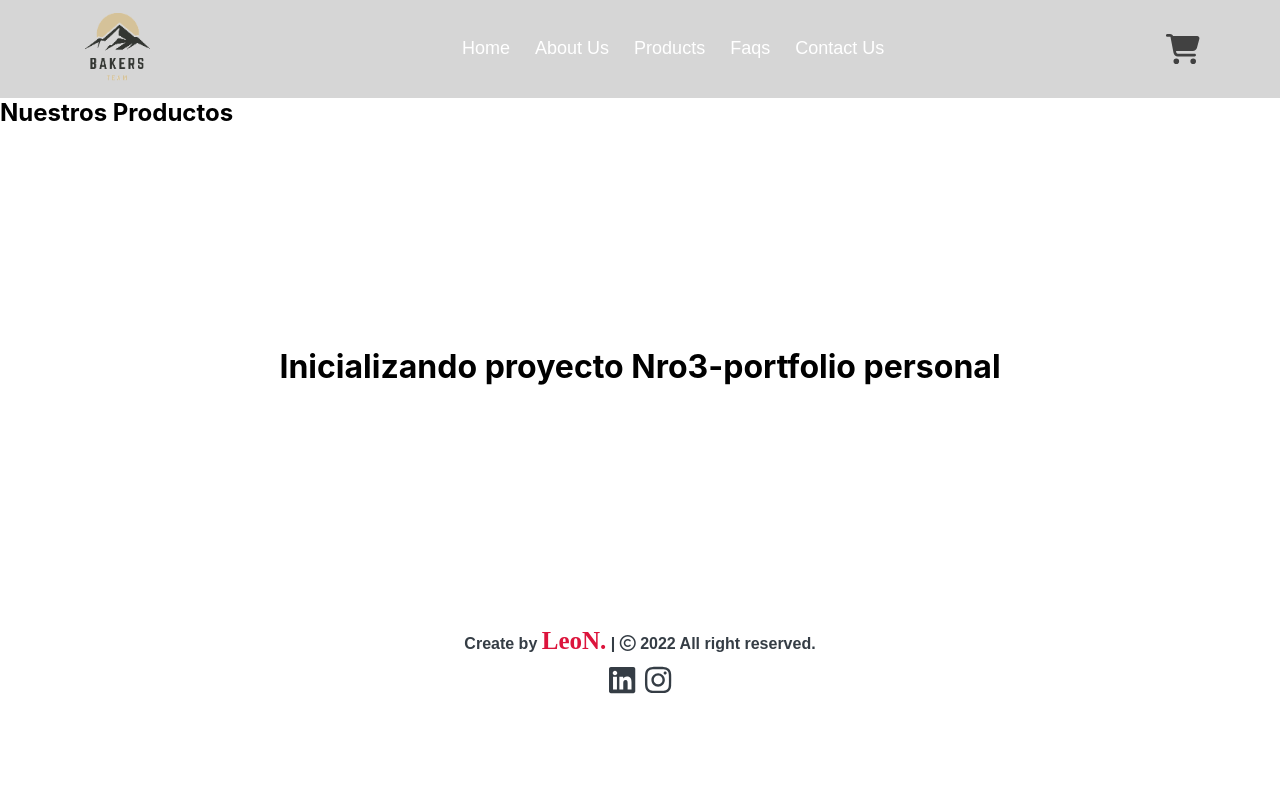
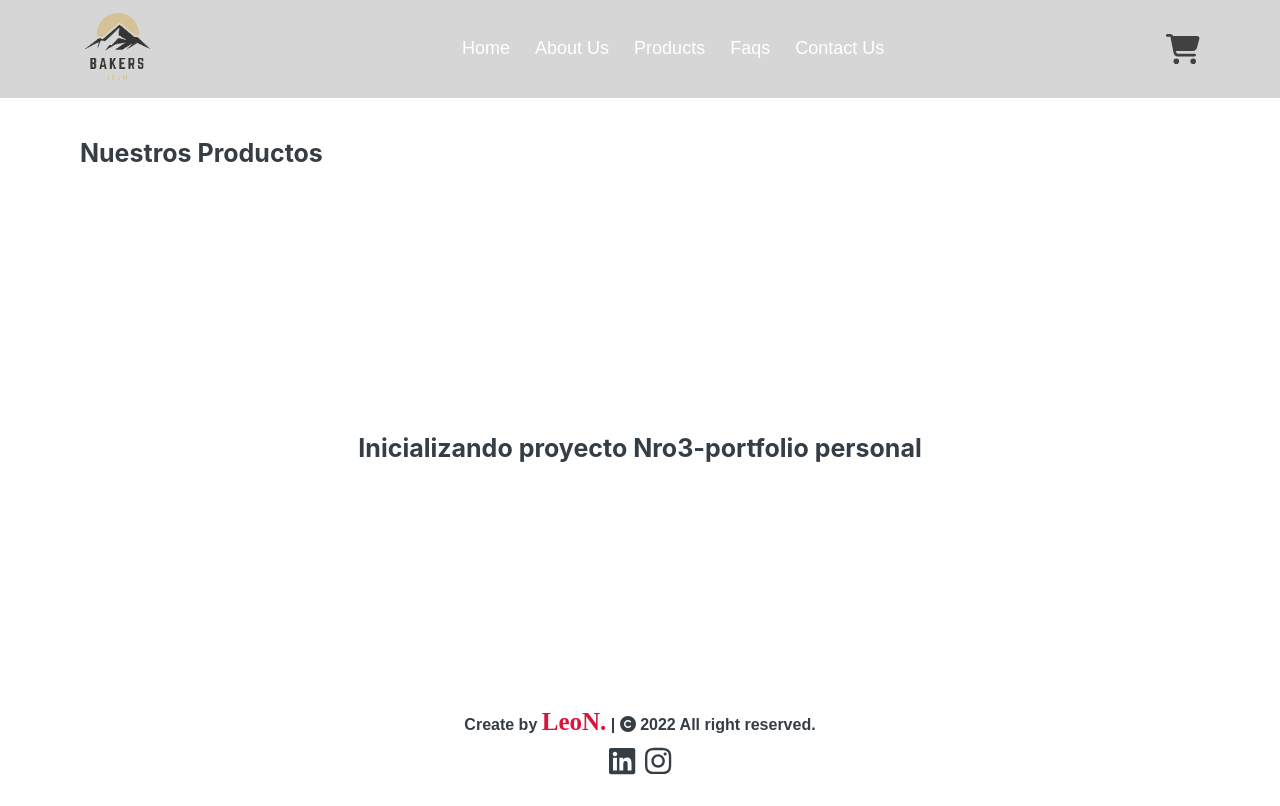
Before and after one commit to Leonumbe/ReactFinalProject-LeoNumbela, a React (Create React App) app: page / in a window 1280 px wide. Built offline with nearby package versions, Linux system fonts and the light colour scheme.

Commit message:
Se reestructura carpeta components, se instala y crea react-router-dom, se reemplaza a href por link to, se crealiza desafio 3, se instala por npm fontawesome y se modifica llamado de icon. se elimina error de logo 192 y 512

```diff
--- a/src/App.css
+++ b/src/App.css
@@ -1,5 +1,4 @@
 /*css sobre home*/
-
 
 .mainTittle{
     height: 60vh;
@@ -9,4 +8,9 @@
     align-items: center;
     margin: 0 10rem;
     text-align: center;
+    font-family:  'Inter', sans-serif;
+    font-weight: 700;
+    color: #353d45;
+    font-size: 25px;
+    padding: 20px 0px;
 }
--- a/src/App.js
+++ b/src/App.js
@@ -14,7 +14,7 @@ function App() {
     <div className="Body">
       <Router>
         <NavBar/>
-        <ItemListContainer data={headTittle}/>
+        <ItemListContainer greeting = "Nuestros Productos"/>
         <h1 className='mainTittle'>{headTittle.subtitle}</h1>
         <Footer/>
       </Router>
--- /dev/null
+++ b/src/components/CartWidget/index.jsx
@@ -0,0 +1,14 @@
+import "./main.css"
+import {FontAwesomeIcon} from"@fortawesome/react-fontawesome";
+import {faShoppingCart} from"@fortawesome/free-solid-svg-icons";
+import { Link } from "react-router-dom";
+
+function CartWidget() {
+    return(
+        <div className="cart">
+            <Link to="/"><FontAwesomeIcon className="cartSet" icon={faShoppingCart}/></Link>
+        </div>
+    )
+}
+
+export default CartWidget
--- /dev/null
+++ b/src/components/CartWidget/main.css
@@ -0,0 +1,8 @@
+.cartSet{
+    color: rgb(65, 65, 65);
+    font-size: 30px;
+    transition: all 0.3s ease;
+}
+.cartSet:hover{
+    transform: scale(1.15);
+}
--- a/src/components/Footer/index.jsx
+++ b/src/components/Footer/index.jsx
@@ -1,14 +1,16 @@
 import "./main.css";
-import { FontAwesomeIcon } from '@fortawesome/react-fontawesome'
-import { faLinkedin } from '@fortawesome/free-brands-svg-icons' // <-- import styles to be used
-import { faInstagram } from '@fortawesome/free-brands-svg-icons' // <-- import styles to be used
+import {Link} from "react-router-dom";
+import { FontAwesomeIcon } from '@fortawesome/react-fontawesome';
+import { faLinkedin } from '@fortawesome/free-brands-svg-icons' ;
+import { faCopyright } from '@fortawesome/free-solid-svg-icons' ;
+import { faInstagram } from '@fortawesome/free-brands-svg-icons';
 
 
 
 function Footer(){
     return(
         <footer>
-            <span>Create by <a href="#">LeoN.</a> | <span className="far fa-copyright"></span> 2022 All right reserved.</span>
+            <span>Create by <Link to="/">LeoN.</Link> | <span><FontAwesomeIcon icon={faCopyright} /></span> 2022 All right reserved.</span>
             <div className="social">
                 <a href="http://www.linkedin.com/in/leonardo-numbela-63942254" target="_blank">
                     <FontAwesomeIcon className="i" icon={faLinkedin} />
@@ -17,9 +19,6 @@ function Footer(){
                     <FontAwesomeIcon className="i" icon={faInstagram}/>
                 </a>
             </div>
-
-
-
         </footer >
     )
 }
--- a/src/components/ItemListContainer/index.jsx
+++ b/src/components/ItemListContainer/index.jsx
@@ -3,9 +3,9 @@ import "./main.css";
 function ItemListContainer(props){
     //console.log(props.data)
     return(
-        <section className="room" id="Rooms">
-            <div className="maw-witch">
-                <h1 className="title">{props.data.title}</h1>
+        <section className="title" id="Home">
+            <div className="max-width">
+                <h1 className="title">{props.greeting}</h1>
             </div>
         </section>
     )
--- a/src/components/ItemListContainer/main.css
+++ b/src/components/ItemListContainer/main.css
@@ -0,0 +1,11 @@
+.max-width{
+    max-width: 1300px;
+    padding: 0 80px;
+}
+.title{
+    font-family:  'Inter', sans-serif;
+    font-weight: 700;
+    color: #353d45;
+    font-size: 25px;
+    padding: 20px 0px;
+}
--- a/src/components/NavBar/index.js
+++ b/src/components/NavBar/index.js
@@ -1,6 +1,6 @@
 import "./main.css";
-import {FontAwesomeIcon} from"@fortawesome/react-fontawesome";
-import {faShoppingCart} from"@fortawesome/free-solid-svg-icons";
+import CartWidget from "../CartWidget/index";
+
 import { Link } from "react-router-dom";
 
 function NavBar(){
@@ -16,10 +16,7 @@ function NavBar(){
                         <li><Link to="/" className="">Faqs</Link></li>
                         <li><Link to="/" className="">Contact Us</Link></li>
                     </ul>
-                    <div className="cart">
-                        <Link to="/"><FontAwesomeIcon className="cartSet" icon={faShoppingCart}/></Link>
-                    </div>
-
+                    <CartWidget/>
                 </div>
             </nav>
         </header>
--- a/src/components/NavBar/main.css
+++ b/src/components/NavBar/main.css
@@ -42,11 +42,3 @@
 .NavBar .menu li a:hover{
     color: rgb(207, 173, 19);
 }
-.cartSet{
-    color: rgb(65, 65, 65);
-    font-size: 30px;
-    transition: all 0.3s ease;
-}
-.cartSet:hover{
-    transform: scale(1.15);
-}
```
Also changed, not shown: public/manifest.json.
